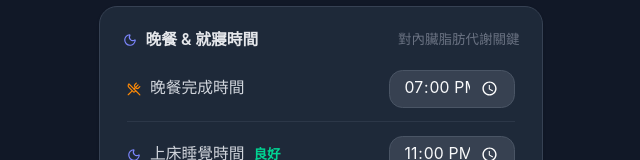
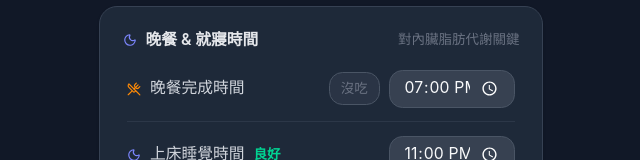
Before and after one commit to alec1202-ops/hi-body, a Next.js app: page / in a window 1280 px wide. Shown: the part 1251-1411 px from the top of the page, without its empty margins (319-959 px from the left). Built offline with nearby package versions, Linux system fonts and the light colour scheme; no server answers.

Commit message:
v1.7.4 — 晚餐時間新增沒吃選項，圖表自動標記並計入達標天數

```diff
--- a/src/app/page.tsx
+++ b/src/app/page.tsx
@@ -26,16 +26,20 @@ function NightRoutineCard({ date }: { date: string }) {
     return h * 60 + m;
   }
 
-  const hasActualData = !!(log?.dinnerFinishedAt || log?.bedTime);
+  const skipDinner = log?.skipDinner ?? false;
+  const hasActualData = !!(log?.dinnerFinishedAt || log?.bedTime || log?.skipDinner);
 
   // Gap analysis
   let gapMinutes: number | null = null;
   let gapLabel = '';
   let gapColor = '';
   let gapInsight = '';
-  if (dinner && bed) {
+  if (skipDinner && bed) {
+    gapColor = 'text-emerald-400';
+    gapInsight = '今天沒吃晚餐，空腹時間長，對內臟脂肪代謝最有利 💪';
+  } else if (dinner && bed) {
     let g = parseMinutes(bed) - parseMinutes(dinner);
-    if (g < 0) g += 24 * 60; // crossed midnight
+    if (g < 0) g += 24 * 60;
     gapMinutes = g;
     const h = Math.floor(g / 60);
     const m = g % 60;
@@ -80,12 +84,26 @@ function NightRoutineCard({ date }: { date: string }) {
             <UtensilsCrossed size={14} className="text-orange-400 flex-shrink-0" />
             <span className="text-sm text-gray-300">晚餐完成時間</span>
           </div>
+          <div className="flex items-center gap-2">
+            <button
+              onClick={() => upsertDailyLog({ date, skipDinner: !skipDinner, dinnerFinishedAt: skipDinner ? log?.dinnerFinishedAt : undefined, bedTime: log?.bedTime })}
+              className={`px-2.5 py-1.5 rounded-xl text-xs font-medium border transition-colors ${
+                skipDinner
+                  ? 'bg-emerald-900/40 border-emerald-700 text-emerald-400'
+                  : 'bg-gray-700/50 border-gray-600 text-gray-500 hover:text-gray-300'
+              }`}
+            >
+              沒吃
+            </button>
+            {!skipDinner && (
               <input
                 type="time"
                 value={dinner}
-            onChange={(e) => upsertDailyLog({ date, dinnerFinishedAt: e.target.value, bedTime: log?.bedTime })}
+                onChange={(e) => upsertDailyLog({ date, dinnerFinishedAt: e.target.value, skipDinner: false, bedTime: log?.bedTime })}
                 className="w-28 px-3 py-1.5 bg-gray-700 border border-gray-600 rounded-xl text-sm text-white text-center focus:outline-none focus:border-orange-400"
               />
+            )}
+          </div>
         </div>
 
         <div className="border-t border-gray-700/60 mx-1" />
@@ -108,12 +126,14 @@ function NightRoutineCard({ date }: { date: string }) {
         </div>
 
         {/* Gap result */}
-        {gapMinutes !== null && (
+        {(gapMinutes !== null || (skipDinner && bed)) && (
           <div className="mx-1 px-3 py-2.5 rounded-xl bg-gray-700/50 border border-gray-600">
+            {!skipDinner && (
               <div className="flex items-center justify-between mb-1">
                 <span className="text-xs text-gray-400">晚餐 → 就寢間距</span>
                 <span className={`text-sm font-bold ${gapColor}`}>{gapLabel}</span>
               </div>
+            )}
             <p className="text-xs text-gray-400">{gapInsight}</p>
           </div>
         )}
--- a/src/app/progress/page.tsx
+++ b/src/app/progress/page.tsx
@@ -400,20 +400,20 @@ function SleepHabitChart({ days, period }: { days: number; period: Period }) {
 
   const data = dateList.map((date) => {
     const log = logMap.get(date);
-    const dinnerVal = timeToDecimal(log?.dinnerFinishedAt ?? DEFAULT_DINNER);
+    const skipDinner = log?.skipDinner ?? false;
+    const dinnerVal = skipDinner ? null : timeToDecimal(log?.dinnerFinishedAt ?? DEFAULT_DINNER);
     const bedVal = timeToDecimal(log?.bedTime ?? DEFAULT_BED);
-    const gap = bedVal - dinnerVal;
-    const isDefault = !log?.dinnerFinishedAt && !log?.bedTime;
+    const gap = dinnerVal !== null ? bedVal - dinnerVal : null;
+    const isDefault = !log?.dinnerFinishedAt && !log?.bedTime && !log?.skipDinner;
     return {
       date,
       label: days <= 14
         ? format(parseISO(date), 'M/d (EEE)', { locale: zhTW })
-        : days <= 31
-        ? format(parseISO(date), 'M/d')
         : format(parseISO(date), 'M/d'),
       dinner: dinnerVal,
       bed: bedVal,
-      gap: parseFloat(gap.toFixed(2)),
+      gap,
+      skipDinner,
       isDefault,
     };
   });
@@ -421,12 +421,12 @@ function SleepHabitChart({ days, period }: { days: number; period: Period }) {
   // Summary stats
   const actualDays = data.filter((d) => !d.isDefault);
   const avgGap = actualDays.length
-    ? actualDays.reduce((s, d) => s + d.gap, 0) / actualDays.length
+    ? actualDays.reduce((s, d) => s + (d.gap ?? (d.skipDinner ? 8 : 0)), 0) / actualDays.length
     : timeToDecimal(DEFAULT_BED) - timeToDecimal(DEFAULT_DINNER);
-  const goodDays = actualDays.filter((d) => d.gap >= 3).length;
+  const goodDays = actualDays.filter((d) => d.skipDinner || (d.gap !== null && d.gap >= 3)).length;
 
   // Y-axis domain: auto-fit from min dinner to max bed
-  const allDinner = data.map((d) => d.dinner);
+  const allDinner = data.map((d) => d.dinner ?? timeToDecimal(DEFAULT_DINNER));
   const allBed = data.map((d) => d.bed);
   const yMin = Math.floor(Math.min(...allDinner)) - 0.5;
   const yMax = Math.ceil(Math.max(...allBed)) + 0.5;
@@ -442,7 +442,9 @@ function SleepHabitChart({ days, period }: { days: number; period: Period }) {
     return (
       <div className="bg-gray-800 border border-gray-600 rounded-xl px-3 py-2 text-xs space-y-1">
         <p className="text-gray-300 font-medium">{label}{d?.isDefault ? ' (預設)' : ''}</p>
+        {d?.skipDinner && <p className="text-emerald-400">🚫 沒吃晚餐</p>}
         {payload.map((p) => (
+          p.name === '晚餐完成' && d?.skipDinner ? null :
           <p key={p.name} style={{ color: p.color }}>
             {p.name === '晚餐完成' ? '🍽 ' : '🌙 '}
             {p.name}: {decimalToTime(p.value)}
--- a/src/lib/version.ts
+++ b/src/lib/version.ts
@@ -1,6 +1,7 @@
-export const APP_VERSION = '1.7.3';
+export const APP_VERSION = '1.7.4';
 export const APP_BUILD_DATE = '2026-05-27';
 // Changelog:
+// 1.7.4 (2026-05-27) — 晚餐時間新增「沒吃」選項，圖表自動標記並計入達標天數
 // 1.7.3 (2026-05-27) — 修正晚餐 & 就寢卡片排版，改為垂直列表，避免兩個時間輸入框重疊
 // 1.7.2 (2026-05-27) — 進度頁新增晚餐 & 就寢時間折線圖，預設 19:00/23:00，顯示間距趨勢與達標統計
 // 1.7.1 (2026-05-27) — 總覽新增「晚餐 & 就寢時間」卡片，記錄晚餐完成與上床時間，自動計算間距並提示內臟脂肪代謝建議
--- a/src/types/index.ts
+++ b/src/types/index.ts
@@ -155,6 +155,7 @@ export interface SupplementTemplate {
 export interface DailyLog {
   date: string;           // YYYY-MM-DD
   dinnerFinishedAt?: string;  // HH:mm — 晚餐完成進食時間
+  skipDinner?: boolean;       // true = 沒吃晚餐
   bedTime?: string;           // HH:mm — 上床睡覺時間
 }
 
```
Lines whose indentation alone changed are shown as unchanged.
